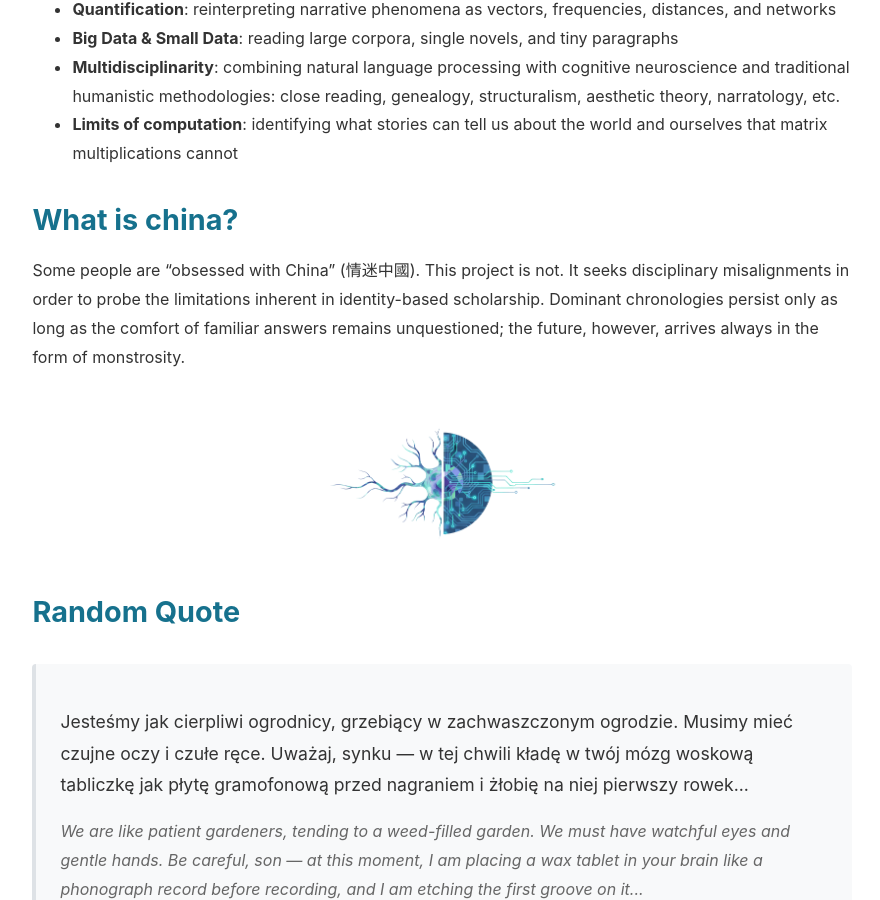
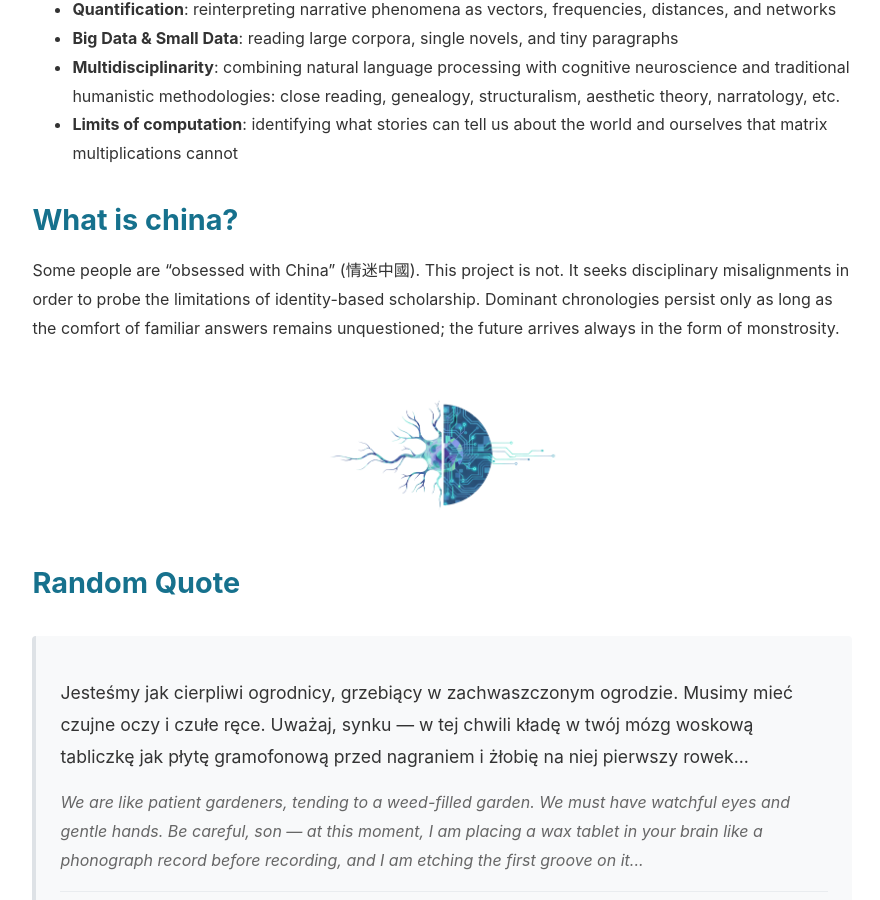
Before and after one commit to mcjkurz/qhchina, a Jekyll site: the page built from docs/index.md, in a window 1280 px wide and 900 px high, scrolled down 956 px. Shown: the whole window, without its empty margins (198-1078 px from the left). Built offline with Jekyll 4.4.1, drawn with Linux system fonts in a browser that asks for light colours.

```diff
--- a/docs/index.md
+++ b/docs/index.md
@@ -43,7 +43,7 @@
 
 ## What is china?
 
-Some people are "obsessed with China" (情迷中國). This project is not. It seeks disciplinary misalignments in order to probe the limitations inherent in identity-based scholarship. Dominant chronologies persist only as long as the comfort of familiar answers remains unquestioned; the future, however, arrives always in the form of monstrosity.
+Some people are "obsessed with China" (情迷中國). This project is not. It seeks disciplinary misalignments in order to probe the limitations of identity-based scholarship. Dominant chronologies persist only as long as the comfort of familiar answers remains unquestioned; the future arrives always in the form of monstrosity.
 
 <img src="{{ site.baseurl }}/assets/img/separator.png" alt="Separator" class="separator">
 
```
